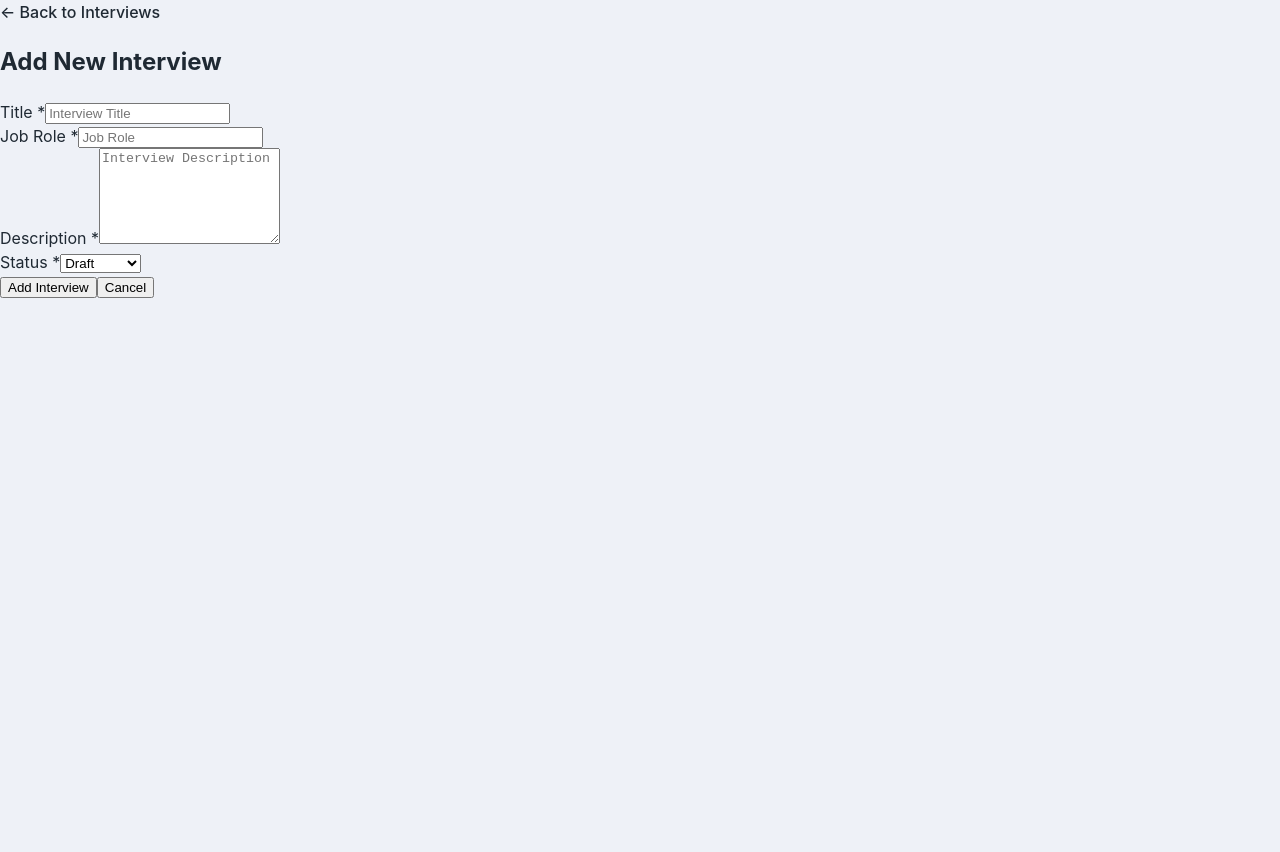
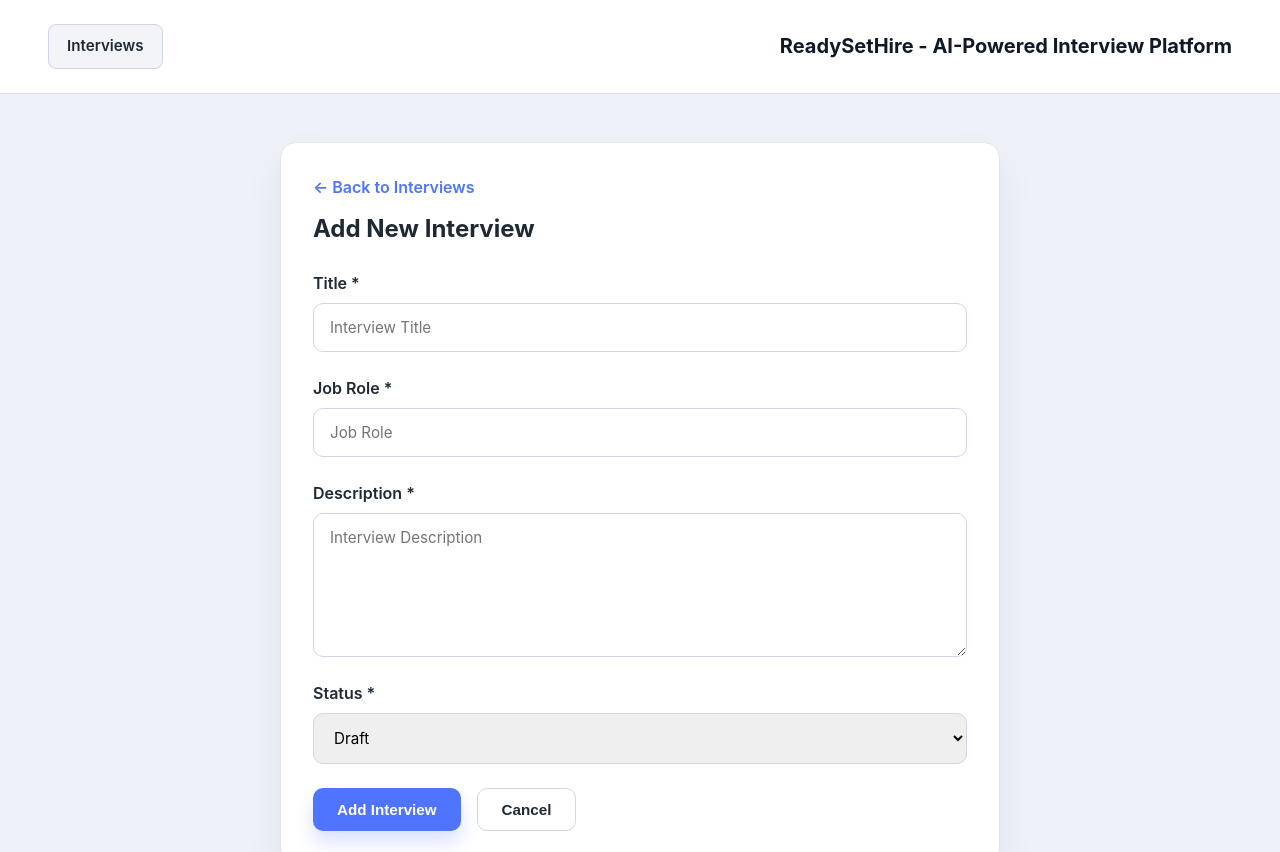
Before and after one commit to PaulJi7474/JavaScript_1, a React (Vite) app: page /interviews/new in a window 1280 px wide. Shown: the top 852 px of the page. Before the commit the page ends 800 px from the top, so only its background shows below. Built offline with nearby package versions, Linux system fonts and the light colour scheme.

Commit message:
Restyle interview form to match management layout

```diff
--- a/src/pages/InterviewForm.jsx
+++ b/src/pages/InterviewForm.jsx
@@ -1,5 +1,6 @@
 import { useState } from "react";
 import { Link, useNavigate } from "react-router-dom";
+import "./Interviews.css";
 
 export default function InterviewForm() {
   const navigate = useNavigate();
@@ -10,13 +11,13 @@ export default function InterviewForm() {
     status: "Draft",
   });
 
-  const onChange = (e) => {
-    const { name, value } = e.target;
-    setForm((f) => ({ ...f, [name]: value }));
+  const onChange = (event) => {
+    const { name, value } = event.target;
+    setForm((previous) => ({ ...previous, [name]: value }));
   };
 
-  const onSubmit = (e) => {
-    e.preventDefault();
+  const onSubmit = (event) => {
+    event.preventDefault();
     const newId = Date.now();
     navigate(`/interviews/${newId}/questions`, {
       state: { interviewTitle: form.title },
@@ -24,58 +25,71 @@ export default function InterviewForm() {
   };
 
   return (
-    <div className="min-h-screen p-6">
-      <div className="max-w-4xl mx-auto border border-gray-300 p-6 rounded">
-        <Link to="/" className="text-blue-600 inline-block mb-4">
+    <div className="page-layout">
+      <header className="header">
+        <div className="header__left">
+          <Link to="/" className="header__action">
+            Interviews
+          </Link>
+        </div>
+        <h1 className="header__title">ReadySetHire - AI-Powered Interview Platform</h1>
+      </header>
+
+      <main className="main">
+        <div className="content content--narrow">
+          <section className="card card--form">
+            <div className="form-card__header">
+              <Link to="/" className="back-link">
                 ← Back to Interviews
               </Link>
-        <h2 className="text-2xl font-semibold mb-6">Add New Interview</h2>
+              <h2 className="card__title">Add New Interview</h2>
+            </div>
 
-        <form onSubmit={onSubmit} className="space-y-6">
-          <div>
-            <label className="block font-medium mb-2">Title *</label>
+            <form onSubmit={onSubmit} className="form">
+              <div className="form-field">
+                <label htmlFor="title">Title *</label>
                 <input
+                  id="title"
                   name="title"
                   value={form.title}
                   onChange={onChange}
                   placeholder="Interview Title"
-              className="w-full border border-gray-300 rounded px-3 py-3"
                   required
                 />
               </div>
 
-          <div>
-            <label className="block font-medium mb-2">Job Role *</label>
+              <div className="form-field">
+                <label htmlFor="jobRole">Job Role *</label>
                 <input
+                  id="jobRole"
                   name="jobRole"
                   value={form.jobRole}
                   onChange={onChange}
                   placeholder="Job Role"
-              className="w-full border border-gray-300 rounded px-3 py-3"
                   required
                 />
               </div>
 
-          <div>
-            <label className="block font-medium mb-2">Description *</label>
+              <div className="form-field">
+                <label htmlFor="description">Description *</label>
                 <textarea
+                  id="description"
                   name="description"
                   value={form.description}
                   onChange={onChange}
                   placeholder="Interview Description"
                   rows={6}
-              className="w-full border border-gray-300 rounded px-3 py-3"
                   required
                 />
               </div>
 
-          <div>
-            <label className="block font-medium mb-2">Status *</label>
+              <div className="form-field">
+                <label htmlFor="status">Status *</label>
                 <select
+                  id="status"
                   name="status"
                   value={form.status}
                   onChange={onChange}
-              className="w-full border border-gray-300 rounded px-3 py-3"
                   required
                 >
                   <option value="Draft">Draft</option>
@@ -83,20 +97,26 @@ export default function InterviewForm() {
                 </select>
               </div>
 
-          <div className="flex gap-4">
-            <button type="submit" className="bg-blue-600 text-white px-5 py-3 rounded">
+              <div className="form-actions">
+                <button type="submit" className="button button--primary">
                   Add Interview
                 </button>
                 <button
                   type="button"
                   onClick={() => navigate(-1)}
-              className="border border-gray-300 px-5 py-3 rounded"
+                  className="button button--secondary"
                 >
                   Cancel
                 </button>
               </div>
             </form>
+          </section>
         </div>
+      </main>
+
+      <footer className="footer">
+        © 2025 ReadySetHire - Streamlining the hiring process with AI
+      </footer>
     </div>
   );
 }
--- a/src/pages/Interviews.css
+++ b/src/pages/Interviews.css
@@ -58,12 +58,21 @@
   max-width: 1040px;
 }
 
+.content--narrow {
+  max-width: 720px;
+}
+
 .card {
   background: #ffffff;
   border-radius: 16px;
   border: 1px solid #e0e5f0;
   box-shadow: 0 18px 42px rgba(15, 23, 42, 0.06);
   overflow: hidden;
+}
+
+.card--form {
+  padding: 32px;
+  overflow: visible;
 }
 
 .card__header {
@@ -97,6 +106,101 @@
 .add-interview:hover {
   background: #3d5fde;
   box-shadow: 0 12px 18px rgba(79, 116, 255, 0.25);
+}
+
+.form-card__header {
+  display: flex;
+  flex-direction: column;
+  gap: 12px;
+  margin-bottom: 24px;
+}
+
+.back-link {
+  color: #4f74ff;
+  font-weight: 600;
+  text-decoration: none;
+  width: fit-content;
+}
+
+.back-link:hover {
+  text-decoration: underline;
+}
+
+.form {
+  display: flex;
+  flex-direction: column;
+  gap: 24px;
+}
+
+.form-field {
+  display: flex;
+  flex-direction: column;
+  gap: 8px;
+}
+
+.form-field label {
+  font-weight: 600;
+  color: #1f2933;
+}
+
+.form-field input,
+.form-field textarea,
+.form-field select {
+  border: 1px solid #d1d5e5;
+  border-radius: 10px;
+  padding: 14px 16px;
+  font-size: 0.95rem;
+  transition: border-color 0.2s ease, box-shadow 0.2s ease;
+  font-family: inherit;
+}
+
+.form-field textarea {
+  resize: vertical;
+}
+
+.form-field input:focus,
+.form-field textarea:focus,
+.form-field select:focus {
+  border-color: #4f74ff;
+  box-shadow: 0 0 0 3px rgba(79, 116, 255, 0.2);
+  outline: none;
+}
+
+.form-actions {
+  display: flex;
+  gap: 16px;
+}
+
+.button {
+  padding: 12px 24px;
+  border-radius: 10px;
+  font-weight: 600;
+  font-size: 0.95rem;
+  cursor: pointer;
+  transition: transform 0.2s ease, box-shadow 0.2s ease;
+  border: none;
+}
+
+.button--primary {
+  background-color: #4f74ff;
+  color: #ffffff;
+  box-shadow: 0 12px 18px rgba(79, 116, 255, 0.2);
+}
+
+.button--primary:hover {
+  transform: translateY(-1px);
+  box-shadow: 0 18px 24px rgba(79, 116, 255, 0.25);
+}
+
+.button--secondary {
+  background-color: #ffffff;
+  color: #1f2933;
+  border: 1px solid #d1d5e5;
+}
+
+.button--secondary:hover {
+  transform: translateY(-1px);
+  box-shadow: 0 8px 16px rgba(15, 23, 42, 0.08);
 }
 
 .table-wrapper {
```
Lines whose indentation alone changed are shown as unchanged.
